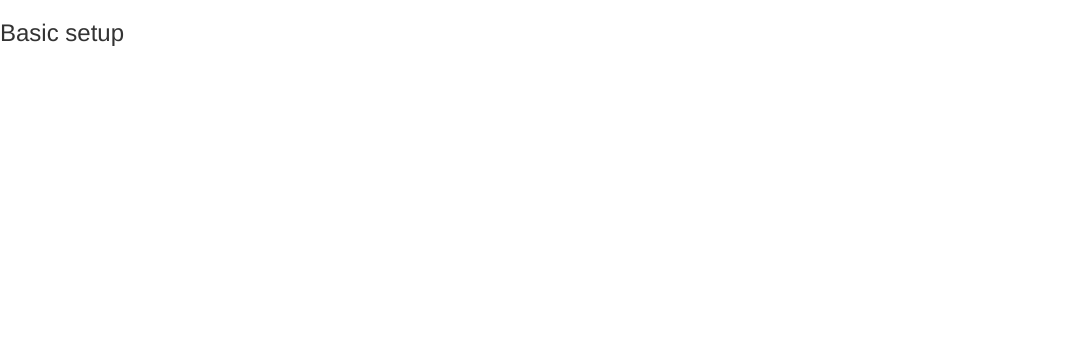
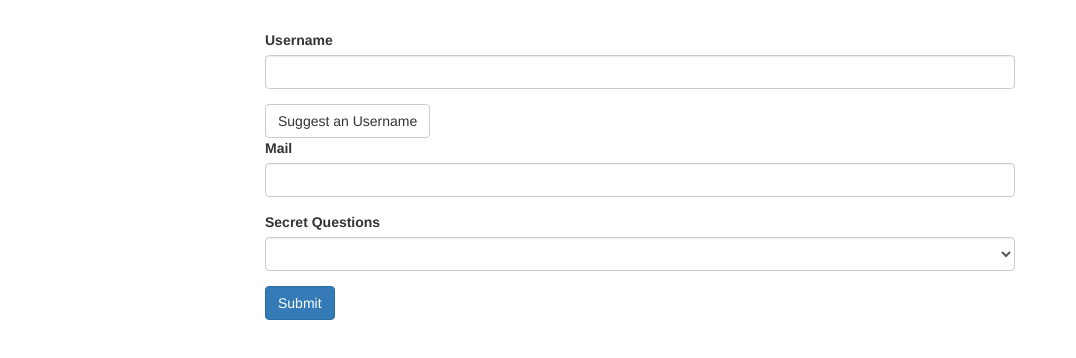
Before and after one commit to csaba-farkas/angular-udemy, an Angular app: page / in a window 1280 px wide. Shown: the top 358 px of the page, without its empty margins (0-1076 px from the left). Built offline with nearby package versions, Linux system fonts and the light colour scheme.

Commit message:
Setup form complete

```diff
--- a/src/app/app.component.css
+++ b/src/app/app.component.css
@@ -0,0 +1,3 @@
+.container {
+  margin-top: 30px;
+}
--- a/src/app/app.component.html
+++ b/src/app/app.component.html
@@ -1 +1,43 @@
-<h3>Basic setup</h3>
+<div class="container">
+  <div class="row">
+    <div class="col-xs-12 col-sm-10 col-md-8 col-sm-offset-1 col-md-offset-2">
+        <!-- Use local reference #form to grab ngForm -->
+        <form (ngSubmit)="onSubmit(form)" #form="ngForm">
+            <div id="user-data">
+            <div class="form-group">
+                <label for="username">Username</label>
+                <!-- Look at ngModel and the name attribute - that's where the magic happens -->
+                <input
+                    type="text"
+                    id="username"
+                    class="form-control"
+                    ngModel
+                    name="username">
+            </div>
+            <button class="btn btn-default" type="button">Suggest an Username</button>
+            <div class="form-group">
+                <label for="email">Mail</label>
+                <input
+                    type="email"
+                    id="email"
+                    class="form-control"
+                    ngModel
+                    name="email">
+            </div>
+            </div>
+            <div class="form-group">
+            <label for="secret">Secret Questions</label>
+            <select
+                id="secret"
+                class="form-control"
+                ngModel
+                name="secret">
+                <option value="pet">Your first Pet?</option>
+                <option value="teacher">Your first teacher?</option>
+            </select>
+            </div>
+            <button class="btn btn-primary" type="submit">Submit</button>
+        </form>
+    </div>
+  </div>
+</div>
--- a/src/app/app.component.ts
+++ b/src/app/app.component.ts
@@ -1,4 +1,5 @@
 import { Component } from '@angular/core';
+import { NgForm } from '@angular/forms';
 
 @Component({
   selector: 'app-root',
@@ -6,4 +7,11 @@ import { Component } from '@angular/core';
   styleUrls: ['./app.component.css']
 })
 export class AppComponent {
+  suggestUserName() {
+    const suggestedName = 'Superuser';
+  }
+
+  onSubmit(form: NgForm) {
+      console.log(form);
+  }
 }
--- a/src/app/app.module.ts
+++ b/src/app/app.module.ts
@@ -1,6 +1,8 @@
 import { BrowserModule } from '@angular/platform-browser';
 import { NgModule } from '@angular/core';
 import { FormsModule } from '@angular/forms';
+import { HttpModule } from '@angular/http';
+
 import { AppComponent } from './app.component';
 
 @NgModule({
@@ -9,7 +11,8 @@ import { AppComponent } from './app.component';
   ],
   imports: [
     BrowserModule,
-    FormsModule
+    FormsModule,
+    HttpModule
   ],
   providers: [],
   bootstrap: [AppComponent]
```
Also changed, not shown: 1 other file (tests, documents, lock files or other folders).
